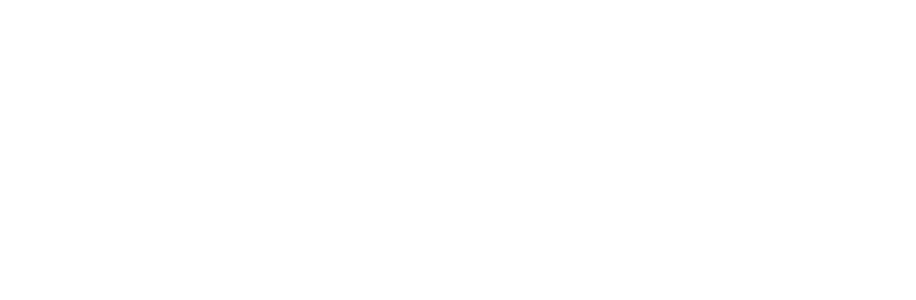
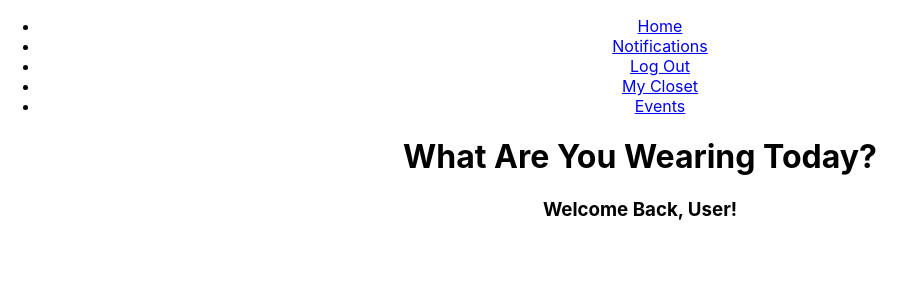
Before and after one commit to ShawnC-LaunchCode/Liftoff-group-01, a React (Create React App) app in the folder weather2wear/: page /HomePage in a window 1280 px wide. Shown: the top 300 px of the page, without its empty margins (0-916 px from the left). Built offline with nearby package versions, Linux system fonts and the light colour scheme.

Commit message:
routes set up for all pages

```diff
--- a/weather2wear/src/App.js
+++ b/weather2wear/src/App.js
@@ -1,14 +1,17 @@
 import { Link } from 'react-router-dom';
 import { BrowserRouter, Routes, Route} from 'react-router-dom';
 import './App.css';
-import './Pages/userHomepage.js'
-import Header from './Components/Header.js';
+import './Pages/UserHomepage.js'
 import LoginForm from './Pages/LoginForm.js';
 import CreateAccount from './Pages/CreateAccount.js';
-import userHomepage from './Pages/userHomepage.js';
-import { Component } from 'react';
-import './Pages/userHomepage.js'
+import UserHomepage from './Pages/UserHomepage.js';
 import Home from './Pages/Home.js';
+import Events from './Pages/Events.js';
+import LogOut from './Pages/LogOut.js';
+import MyCloset from './Pages/MyCloset.js';
+import Notifications from './Pages/Notifications.js';
+import Settings from './Pages/Settings.js';
+
 
 
 function App() {
@@ -21,17 +24,15 @@ function App() {
         <Route path="/" element={<Home />} />
         <Route path="/CreateAccount" element={<CreateAccount />} />
         <Route path="/LoginForm" element={<LoginForm />} />
-        <Route path="/HomePage" element={<userHomepage/>} />
+        <Route path="/HomePage" element={<UserHomepage/>} />
+        <Route path="/Notifications" element={<Notifications/>} />
+        <Route path="/Settings" element={<Settings/>} />
+        <Route path="/LogOut" element={<LogOut/>} />
+        <Route path="/Events" element={<Events/>} />
+        <Route path="/MyCloset" element={<MyCloset/>} />
       </Routes>
 
-{/* <div buttons>
 
-<button name="logInButton" id="logInButton">Log in to Your Account</button>
-
-<br/> <br/>
-<button name="createAccountButton">Create Account</button>
-
-</div> */}
     </div>
   );
 }
--- /dev/null
+++ b/weather2wear/src/Components/NavBar.js
@@ -0,0 +1,17 @@
+import React from "react";
+import { Link } from "react-router-dom";
+import userHomepage from "../Pages/UserHomepage";
+
+export default function NavBar(){
+    return(
+        <>
+        <ul>
+            <li><Link to="/UserHomepage">Home</Link></li>
+            <li><Link to="/Notifications">Notifications</Link></li>
+            <li><Link to="/LogOut">Log Out</Link></li>
+            <li><Link to="/MyCloset">My Closet</Link></li>
+            <li><Link to="/Events">Events</Link></li>
+        </ul>
+        </>
+    )
+}
--- a/weather2wear/src/Pages/CreateAccount.js
+++ b/weather2wear/src/Pages/CreateAccount.js
@@ -1,3 +1,5 @@
+import React from "react";
+
 function CreateAccount() {
 
     return (
--- /dev/null
+++ b/weather2wear/src/Pages/Events.js
@@ -0,0 +1,11 @@
+import React from "react";
+import Header from "../Components/Header";
+
+export default function Events(){
+    return(
+        <>
+        <Header/>
+        <h2>Upcoming Events</h2>
+        </>
+    )
+}
--- /dev/null
+++ b/weather2wear/src/Pages/LogOut.js
@@ -0,0 +1,11 @@
+import React from "react";
+import Header from "../Components/Header";
+
+export default function LogOut(){
+    return(
+        <>
+        <Header/>
+        <h2>Are You Sure You Want to Log Out?</h2>
+        </>
+    )
+}
--- a/weather2wear/src/Pages/LoginForm.js
+++ b/weather2wear/src/Pages/LoginForm.js
@@ -1,4 +1,5 @@
-import userHomepage from "./userHomepage";
+import React from "react";
+import userHomepage from "./UserHomepage";
 
 function LoginForm() {
     return (
--- /dev/null
+++ b/weather2wear/src/Pages/MyCloset.js
@@ -0,0 +1,11 @@
+import React from "react";
+import Header from "../Components/Header";
+
+export default function MyCloset(){
+    return(
+        <>
+        <Header/>
+        <h2>My Closet</h2>
+        </>
+    )
+}
--- /dev/null
+++ b/weather2wear/src/Pages/Notifications.js
@@ -0,0 +1,11 @@
+import React from "react";
+import Header from "../Components/Header";
+
+export default function Notifications(){
+    return(
+        <>
+        <Header/>
+        <h2>Notifications</h2>
+        </>
+    )
+}
--- /dev/null
+++ b/weather2wear/src/Pages/Settings.js
@@ -0,0 +1,11 @@
+import React from "react";
+import Header from "../Components/Header";
+
+export default function Settings(){
+    return(
+        <>
+        <Header/>
+        <h2>Settings</h2>
+        </>
+    )
+}
--- a/weather2wear/src/Pages/userHomepage.js
+++ b/weather2wear/src/Pages/userHomepage.js
@@ -1,6 +1,10 @@
-function userHomepage() {
+import React from "react";
+import NavBar from "../Components/NavBar";
+
+function UserHomepage() {
     return (
       <div>
+        <NavBar />
         <h1>What Are You Wearing Today?</h1>
   <h3>Welcome Back, User!</h3>
 
@@ -8,4 +12,4 @@ function userHomepage() {
     );
   }
 
-  export default userHomepage;
+  export default UserHomepage;
```
Also changed, not shown: weather2wear/src/Components/notifications.js (deleted).
